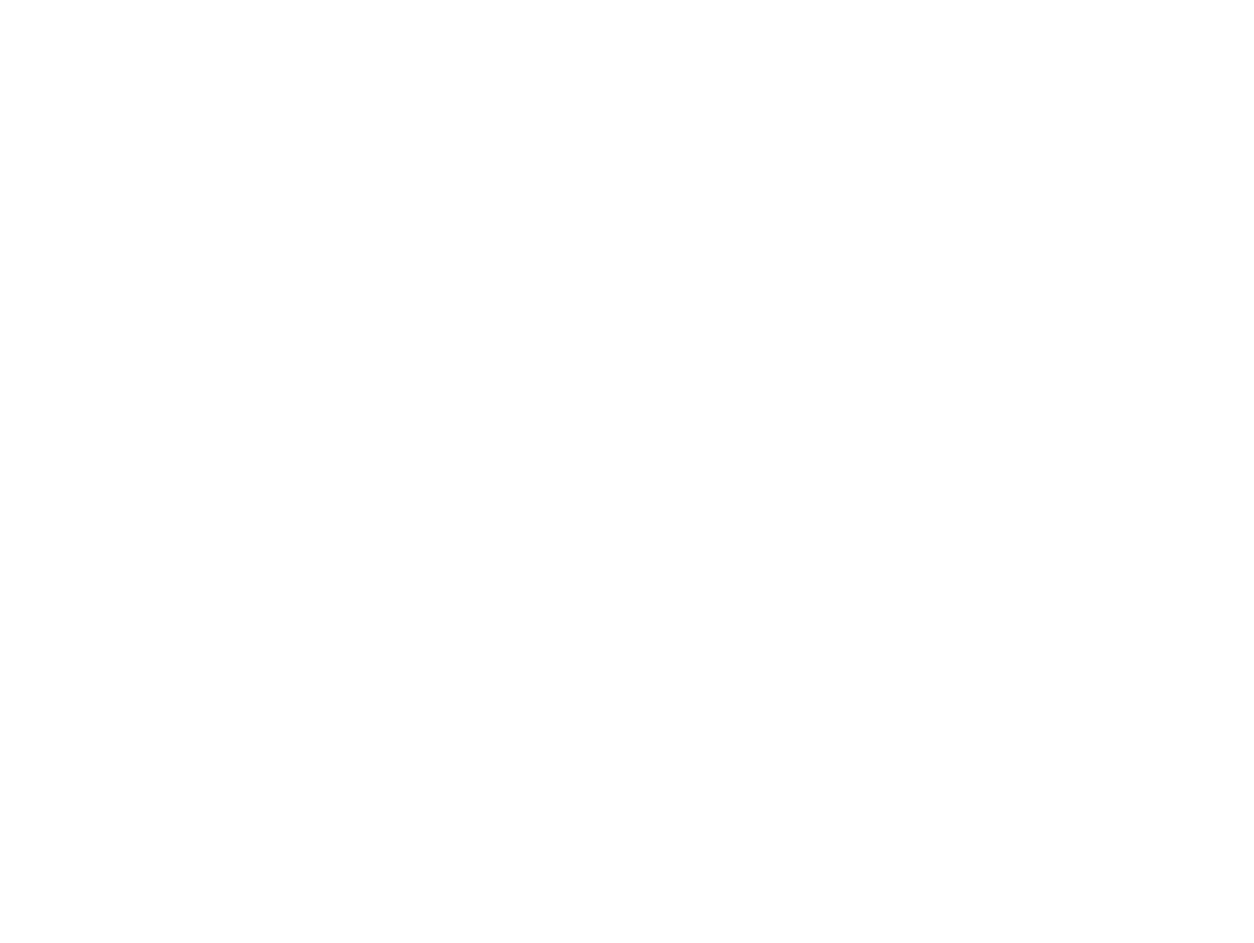
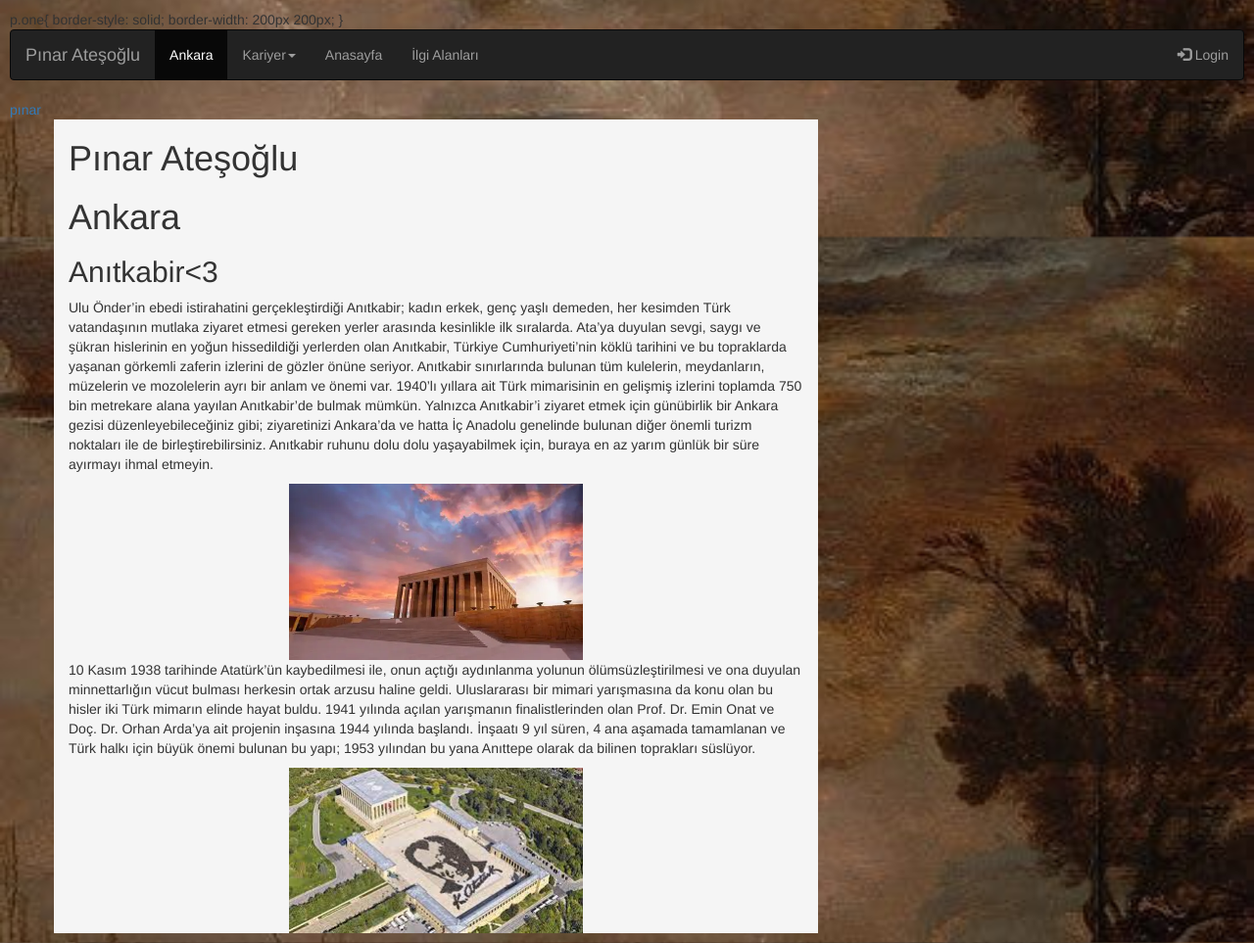
Before and after one commit to pinaratesoglu/websitesi1, a PHP site: page /ankara.html in a window 1280 px wide. Before the commit the page is empty. Shown: the whole page at 98% size. Before the commit the page ends 800 px from the top, so only its background shows below. Run offline with PHP 8.4, Linux system fonts and the light colour scheme.

Commit message:
Add files via upload
web sitesi 4.gün

```diff
--- a/anasayfa.html
+++ b/anasayfa.html
@@ -81,7 +81,7 @@
           emniyetten emekli olmuştur.Ben 9 yaşındayken kardeşim Mehmet Eymen doğdu. Şu anda 5. sınıfa gidiyor.,
           Onun da hayalinde mühendis olmak var ama benim gibi bilgisayar camiasını mı  ister ondan kimse emin değil.
         </h5>
-        <center><img src="aile.jpg" width="300px"></center>
+        <center><img src="resim/aile.jpg" width="300px"></center>
         <p></p>
 
 
--- a/ankara.html
+++ b/ankara.html
@@ -0,0 +1,102 @@
+<!DOCTYPE html>
+<html lang="tr-TR">
+    <head>
+        <meta charset="UTF-8">
+        <link rel="stylesheet" href="style.css">
+        <title>İlgi alanları</title>
+    </head>
+    <body id="pınar" >
+        p.one{
+            border-style: solid;
+            border-width: 200px 200px;
+          }
+        </style>
+          <title>B221210047</title>
+    <meta charset="utf-8">
+    <meta name="viewport" content="width=device-width, initial-scale=1">
+    <link rel="stylesheet" href="https://maxcdn.bootstrapcdn.com/bootstrap/3.4.1/css/bootstrap.min.css">
+    <script src="https://ajax.googleapis.com/ajax/libs/jquery/3.6.4/jquery.min.js"></script>
+    <script src="https://maxcdn.bootstrapcdn.com/bootstrap/3.4.1/js/bootstrap.min.js"></script>
+          <meta charset="UTF-8">
+          <link rel="stylesheet" href="style.css">
+          <title>Pınar Ateşoğlu</title>
+
+          <title>Bootstrap Example</title>
+          <meta charset="utf-8">
+          <meta name="viewport" content="width=device-width, initial-scale=1">
+          <link rel="stylesheet" href="https://maxcdn.bootstrapcdn.com/bootstrap/3.4.1/css/bootstrap.min.css">
+          <script src="https://ajax.googleapis.com/ajax/libs/jquery/3.6.4/jquery.min.js"></script>
+          <script src="https://maxcdn.bootstrapcdn.com/bootstrap/3.4.1/js/bootstrap.min.js"></script>
+
+      </head>
+
+      <body id="pınar" >
+
+
+          <nav class="navbar navbar-inverse">
+              <div class="container-fluid">
+                <div class="navbar-header">
+                  <a class="navbar-brand" href="#">Pınar Ateşoğlu</a>
+                </div>
+                <ul class="nav navbar-nav">
+                  <li class="active"><a href="#">Ankara</a></li>
+                  <li class="dropdown"><a class="dropdown-toggle" data-toggle="dropdown" href="#">Kariyer<span class="caret"></span></a>
+
+                      <ul class="dropdown-menu">
+
+                                      <li><a href="#">Eğitim</a></li>
+                                     <li><a href="#">CV</a></li>
+
+                    </ul>
+                  </li>
+
+
+                    <li><a href="anasayfa.html">Anasayfa</a></li>
+                    <li><a href="ilgialanlari.html">İlgi Alanları</a></li>
+
+
+                </ul>
+                <ul class="nav navbar-nav navbar-right">
+
+                  <li><a href="#"><span class="glyphicon glyphicon-log-in"></span> Login</a></li>
+                </ul>
+              </div>
+            </nav>
+     <a href="ilgialanlari.html" title="ilgialanlari">pınar</a>
+            <div class ="container ">
+              <div class="row">
+             <div class="col-md-8 mx-auto arkaplanım">
+                          <h1>Pınar Ateşoğlu</h1>
+        <h1>Ankara</h1>
+        <h2>Anıtkabir<3</h2>
+        <p>Ulu Önder’in ebedi istirahatini gerçekleştirdiği Anıtkabir; kadın erkek, genç yaşlı demeden, her kesimden Türk vatandaşının mutlaka ziyaret etmesi gereken yerler arasında kesinlikle ilk sıralarda.
+
+            Ata’ya duyulan sevgi, saygı ve şükran hislerinin en yoğun hissedildiği yerlerden olan Anıtkabir, Türkiye Cumhuriyeti’nin köklü tarihini ve bu topraklarda yaşanan görkemli zaferin izlerini de gözler önüne seriyor.
+
+            Anıtkabir sınırlarında bulunan tüm kulelerin, meydanların, müzelerin ve mozolelerin ayrı bir anlam ve önemi var.
+
+            1940’lı yıllara ait Türk mimarisinin en gelişmiş izlerini toplamda 750 bin metrekare alana yayılan Anıtkabir’de bulmak mümkün.
+
+            Yalnızca Anıtkabir’i ziyaret etmek için günübirlik bir Ankara gezisi düzenleyebileceğiniz gibi; ziyaretinizi Ankara’da ve hatta İç Anadolu genelinde bulunan diğer önemli turizm noktaları ile de birleştirebilirsiniz.
+
+            Anıtkabir ruhunu dolu dolu yaşayabilmek için, buraya en az yarım günlük bir süre ayırmayı ihmal etmeyin.
+        </p>
+        <center><img src="resim/anitkabir-38126.webp" width="300px"></center>
+
+
+        <p>
+            10 Kasım 1938 tarihinde Atatürk’ün kaybedilmesi ile, onun açtığı aydınlanma yolunun ölümsüzleştirilmesi ve ona duyulan minnettarlığın vücut bulması herkesin ortak arzusu haline geldi.
+
+Uluslararası bir mimari yarışmasına da konu olan bu hisler iki Türk mimarın elinde hayat buldu.
+
+1941 yılında açılan yarışmanın finalistlerinden olan Prof. Dr. Emin Onat ve Doç. Dr. Orhan Arda’ya ait projenin inşasına 1944 yılında başlandı.
+
+İnşaatı 9 yıl süren, 4 ana aşamada tamamlanan ve Türk halkı için büyük önemi bulunan bu yapı; 1953 yılından bu yana Anıttepe olarak da bilinen toprakları süslüyor.
+
+        </p>
+        <center><img src="resim/anıtkabir2.jpg" width="300px"></center>
+
+
+
+    </body>
+</html>
--- a/ilgialanlari.html
+++ b/ilgialanlari.html
@@ -39,7 +39,7 @@
                   <a class="navbar-brand" href="#">Pınar Ateşoğlu</a>
                 </div>
                 <ul class="nav navbar-nav">
-                  <li class="active"><a href="#">Anasayfa</a></li>
+                  <li class="active"><a href="#">İLgi Alanları</a></li>
                   <li class="dropdown"><a class="dropdown-toggle" data-toggle="dropdown" href="#">Kariyer<span class="caret"></span></a>
 
                       <ul class="dropdown-menu">
@@ -52,7 +52,7 @@
 
 
                     <li><a href="ankara.html">Ankara</a></li>
-                    <li><a href="anasayfa.html">İlgi Alanları</a></li>
+                    <li><a href="anasayfa.html">Anasayfa</a></li>
 
 
                 </ul>
--- a/style.css
+++ b/style.css
@@ -8,7 +8,7 @@
 }
 #pınar{
 
-    background-image: url(background.jpeg);
+    background-image: url(resim/background.jpeg);
     background-position: right bottom;
     padding: 10px;
     background-size: 100%;
```
Also changed, not shown: resim/anitkabir-38126.webp (added), resim/anıtkabir2.jpg (added).
